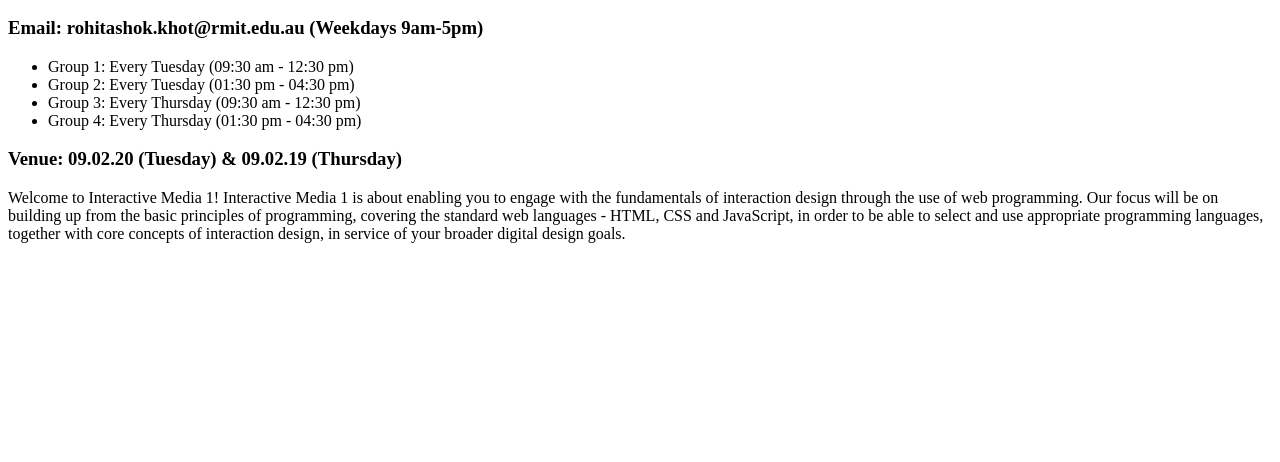
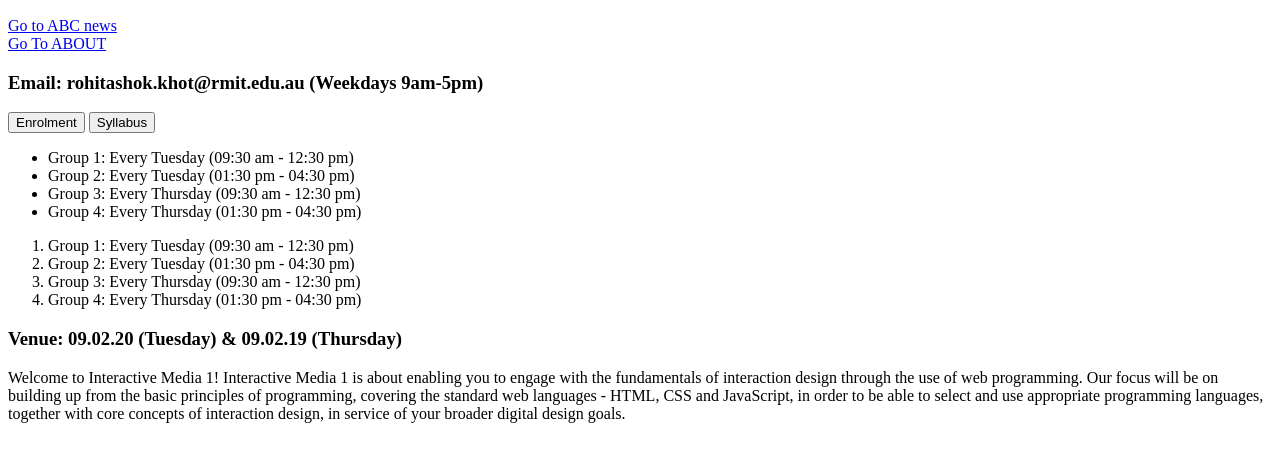
Before and after one commit to easonnys/easonnys.github.io, a plain HTML site: page week2/index.html in a window 1280 px wide. Shown: the part 110-572 px from the top of the page. Drawn offline with Linux system fonts and the light colour scheme.

Commit message:
Updated website

```diff
--- a/week2/index.html
+++ b/week2/index.html
@@ -6,24 +6,42 @@
     <title>HTML Practice</title>
   </head>
   <body>
+    <header>
       <h1>Interactive Media</h1>
       <h2>Instructor: Dr. Rohit Ashok Khot</h2>
+      <!-- i used h2 for structuring my sub heading -->
+    </header>
+    <nav>
+      <a href="https://www.abc.net.au/">Go to ABC news</a>
+      <br />
+      <a href="about.html">Go To ABOUT</a>
+    </nav>
+    <main>
       <h3>Email: rohitashok.khot@rmit.edu.au (Weekdays 9am-5pm)</h3>
+      <button>Enrolment</button>
+      <button>Syllabus</button>
       <ul>
         <li>Group 1: Every Tuesday (09:30 am - 12:30 pm)</li>
         <li>Group 2: Every Tuesday (01:30 pm - 04:30 pm)</li>
         <li>Group 3: Every Thursday (09:30 am - 12:30 pm)</li>
         <li>Group 4: Every Thursday (01:30 pm - 04:30 pm)</li>
       </ul>
+      <ol>
+        <li>Group 1: Every Tuesday (09:30 am - 12:30 pm)</li>
+        <li>Group 2: Every Tuesday (01:30 pm - 04:30 pm)</li>
+        <li>Group 3: Every Thursday (09:30 am - 12:30 pm)</li>
+        <li>Group 4: Every Thursday (01:30 pm - 04:30 pm)</li>
+      </ol>
       <h3>Venue: 09.02.20 (Tuesday) & 09.02.19 (Thursday)</h3>
       <p>
-      Welcome to Interactive Media 1! Interactive Media 1 is about enabling you
-      to engage with the fundamentals of interaction design through the use of
-      web programming. Our focus will be on building up from the basic
-      principles of programming, covering the standard web languages - HTML, CSS
-      and JavaScript, in order to be able to select and use appropriate
-      programming languages, together with core concepts of interaction design,
-      in service of your broader digital design goals.
+        Welcome to Interactive Media 1! Interactive Media 1 is about enabling
+        you to engage with the fundamentals of interaction design through the
+        use of web programming. Our focus will be on building up from the basic
+        principles of programming, covering the standard web languages - HTML,
+        CSS and JavaScript, in order to be able to select and use appropriate
+        programming languages, together with core concepts of interaction
+        design, in service of your broader digital design goals.
       </p>
+    </main>
   </body>
 </html>
```
Also changed, not shown: week2/about.html (added, +12 -0 lines), week2/about.txt (added), week2/android-chrome-192x192.png (added), week2/android-chrome-512x512.png (added), week2/apple-touch-icon.png (added), week2/favicon-16x16.png (added), week2/favicon-32x32.png (added), week2/favicon.ico (added), week2/site.webmanifest (added). Lines whose indentation alone changed are shown as unchanged.
